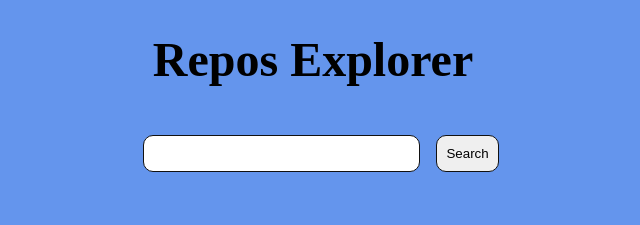
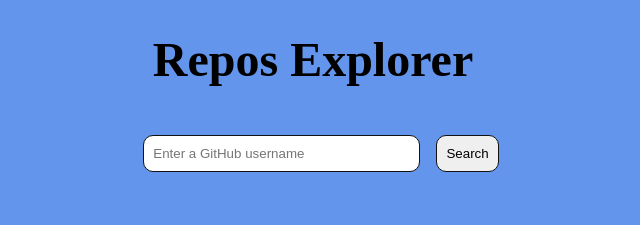
Before and after one commit to vojoup/github-explorer, a React (Create React App) app: page / in a window 1280 px wide. Shown: the top 225 px of the page, without its empty margins (327-967 px from the left). Built offline with nearby package versions, Linux system fonts and the light colour scheme; a web font is replaced by a local one.

Commit message:
Add placeholder

```diff
--- a/src/components/App/App.js
+++ b/src/components/App/App.js
@@ -25,6 +25,7 @@
         <input
           type="text"
           name="username"
+          placeholder="Enter a GitHub username"
           ref={nameInputRef => (this.nameInputRef = nameInputRef)}
         />
         <button type="button" id="search" onClick={this.loadRepos}>
```
